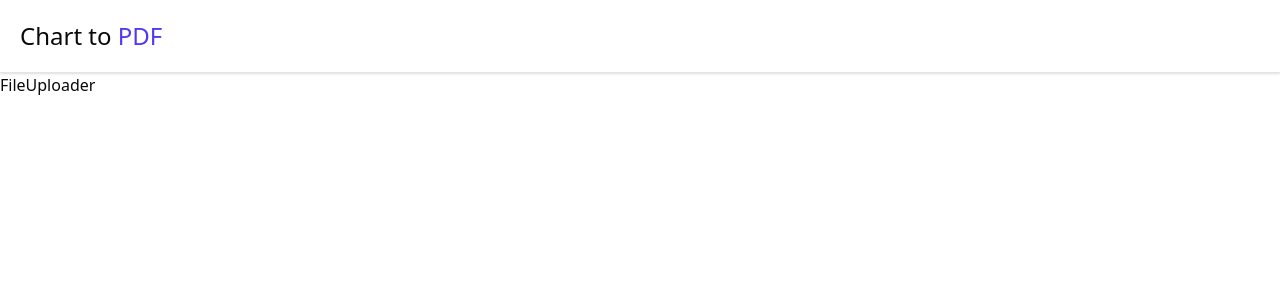
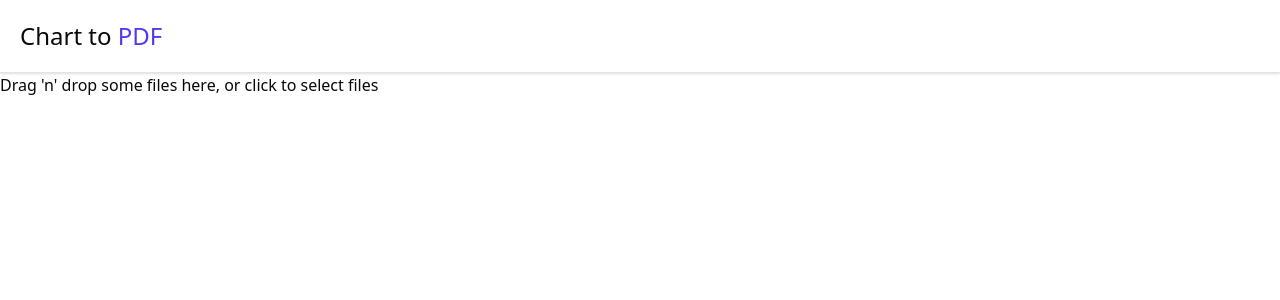
Before and after one commit to senpaiharde/Full-Stack-Project-Ai-Docs, a Next.js app in the folder ai-dcos/: page /dashboard/upload in a window 1280 px wide. Shown: the top 300 px of the page. Built offline with nearby package versions, Linux system fonts and the light colour scheme; no server answers.

Commit message:
another part

```diff
--- a/ai-dcos/components/FileUploader.tsx
+++ b/ai-dcos/components/FileUploader.tsx
@@ -2,11 +2,20 @@
 import React, { useCallback } from 'react';
 import { useDropzone } from 'react-dropzone';
 function FileUploader() {
-  const onDrop = useCallback((acceptedFiles : File[]) => {
+  const onDrop = useCallback((acceptedFiles: File[]) => {
     // Do something with the files
   }, []);
   const { getRootProps, getInputProps, isDragActive } = useDropzone({ onDrop });
-  return <div>FileUploader</div>;
+  return (
+    <div {...getRootProps()}>
+      <input {...getInputProps()} />
+      {isDragActive ? (
+        <p>Drop the files here ...</p>
+      ) : (
+        <p>Drag 'n' drop some files here, or click to select files</p>
+      )}
+    </div>
+  );
 }
 
 export default FileUploader;
```
